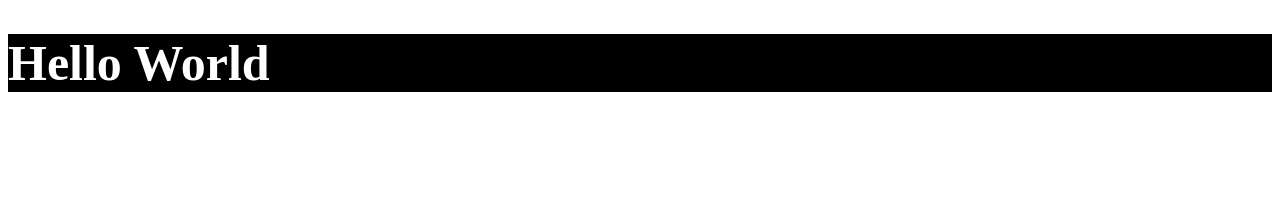
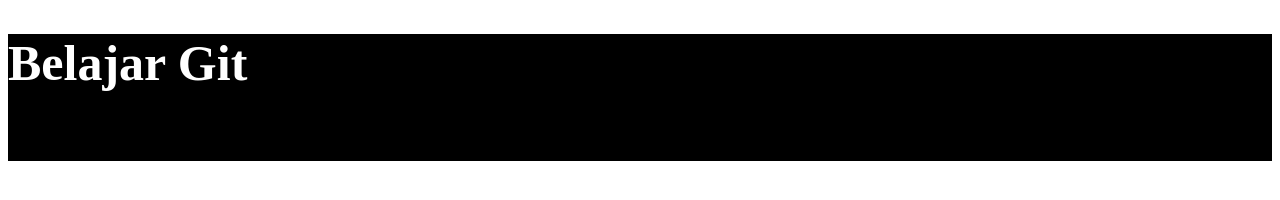
Before and after one commit to danimisme/TugasBootcampVCSGIT, a plain HTML site: page index.html in a window 1280 px wide. Drawn offline with Linux system fonts and the light colour scheme.

Commit message:
menambahkan file script.js

```diff
--- a/index.html
+++ b/index.html
@@ -4,12 +4,18 @@
     <meta charset="UTF-8" />
     <meta name="viewport" content="width=device-width, initial-scale=1.0" />
     <title>Document</title>
-    <link rel="stylesheet" href="style.css">
+    <link rel="stylesheet" href="style.css" />
   </head>
 
   <body>
     <div class="title">
-      <h1>Hello World</h1>
+      <h1>Belajar Git</h1>
+      <p>
+        Lorem ipsum dolor sit amet consectetur adipisicing elit. Impedit
+        recusandae nam, officiis explicabo ducimus aut asperiores cupiditate
+        amet repudiandae dolores exercitationem tempore nostrum libero quis
+        beatae veniam in consectetur. Error!
+      </p>
     </div>
   </body>
 </html>
```
Also changed, not shown: script.js (added).
